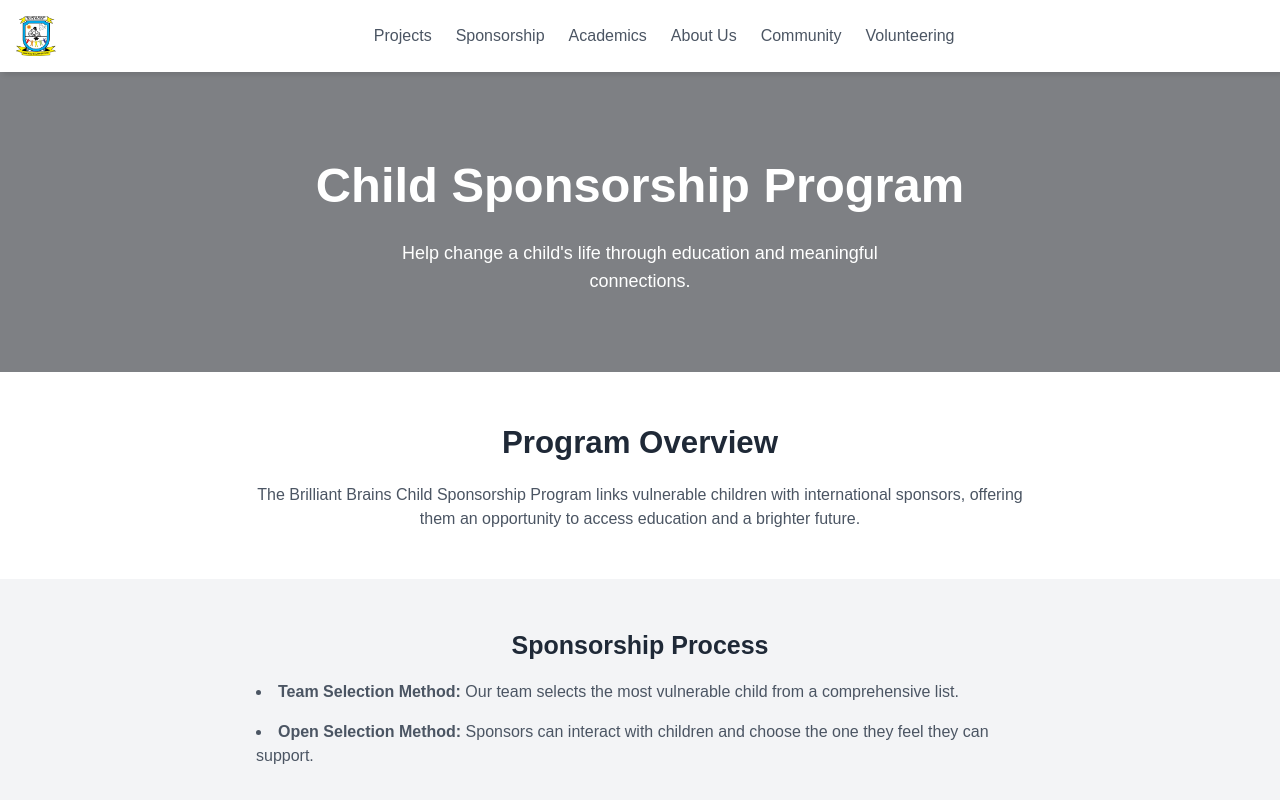
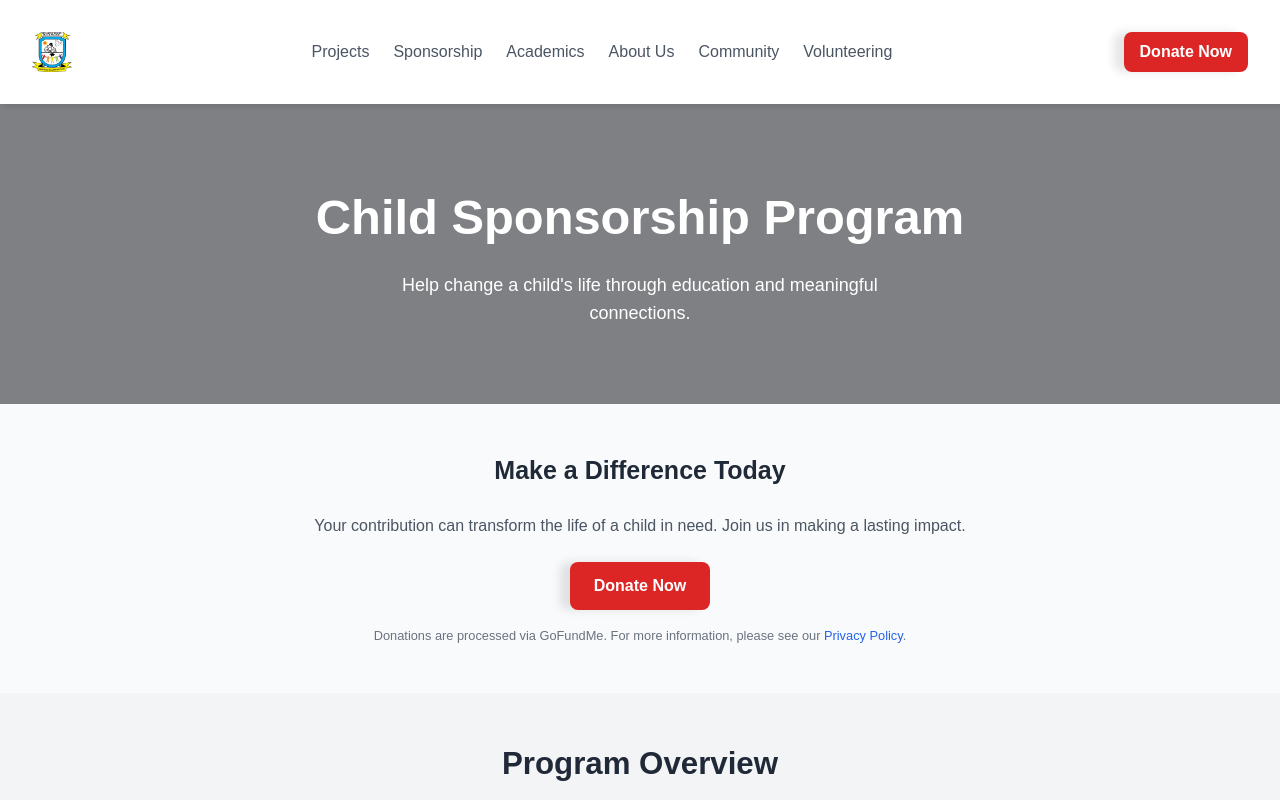
Before and after one commit to b3n3diktr/BrilliantBrainsPrimarySchool_Webpage, a React app: page /sponsorship in a window 1280 px wide. Shown: the top 800 px of the page. Built offline with nearby package versions, Linux system fonts and the light colour scheme.

Commit message:
Added a Donate button with a gofungme link

```diff
--- a/src/components/NavBar/NavBar.tsx
+++ b/src/components/NavBar/NavBar.tsx
@@ -24,7 +24,7 @@ const NavBar: React.FC = () => {
         <nav className="sticky top-0 w-full z-50 bg-white shadow-md">
             <div className="container mx-auto flex items-center justify-between p-4">
                 {/* Logo */}
-                <Link to="/home" className="flex items-center">
+                <Link to="/home" className="flex items-center m-4">
                     <img src={Logo} alt="Logo" className="h-10 w-auto mr-2" />
                 </Link>
 
@@ -44,11 +44,14 @@ const NavBar: React.FC = () => {
 
                         {/* Dropdown Menu */}
                         {dropdownOpen && (
-                            <div className="absolute left-0 mt-2 w-40 bg-white border border-gray-200 shadow-lg rounded">
+                            <div
+                                className="absolute left-0 mt-2 w-40 bg-white border border-gray-200 shadow-lg rounded">
                                 <ul className="py-2">
                                     <li>
-                                        <Link to="/about/staff" className="block px-4 py-2 hover:bg-gray-100 text-gray-800">Staff</Link>
-                                        <Link to="/about/history" className="block px-4 py-2 hover:bg-gray-100 text-gray-800">History</Link>
+                                        <Link to="/about/staff"
+                                              className="block px-4 py-2 hover:bg-gray-100 text-gray-800">Staff</Link>
+                                        <Link to="/about/history"
+                                              className="block px-4 py-2 hover:bg-gray-100 text-gray-800">History</Link>
                                     </li>
                                 </ul>
                             </div>
@@ -59,10 +62,20 @@ const NavBar: React.FC = () => {
                     <Link to="/volunteering" className="hover:text-gray-800">Volunteering</Link>
                 </div>
 
+                {/* Donate Button */}
+                <button
+                    className="hidden md:block bg-red-600 hover:bg-red-700 text-white font-bold py-2 px-4 rounded-lg shadow-lg transition duration-300 m-4"
+                    onClick={() => {
+                        window.open("https://www.gofundme.com/f/construction-of-the-new-school-building", "_blank");
+                    }}
+                >
+                    Donate Now
+                </button>
+
                 {/* Mobile Menu Icon */}
                 <div className="flex items-center">
                     <button onClick={toggleMenu} className="md:hidden text-gray-800 focus:outline-none">
-                        {menuOpen ? <FaTimes size={24} /> : <FaBars size={24} />}
+                        {menuOpen ? <FaTimes size={24}/> : <FaBars size={24}/>}
                     </button>
                 </div>
             </div>
@@ -98,7 +111,18 @@ const NavBar: React.FC = () => {
                             <Link to="/community" className="block py-2 text-center w-full border-b border-gray-300 hover:bg-gray-200" onClick={toggleMenu}>Community</Link>
                         </li>
                         <li className="w-full">
-                            <Link to="/volunteering" className="block py-2 text-center w-full" onClick={toggleMenu}>Volunteering</Link>
+                            <Link to="/volunteering" className="block py-2 text-center w-full border-b border-gray-300 hover:bg-gray-200" onClick={toggleMenu}>Volunteering</Link>
+                        </li>
+                        <li className="w-full flex justify-center">
+                            {/* Donate Button */}
+                            <button
+                                className="block bg-red-600 hover:bg-red-700 text-white font-bold py-2 px-4 rounded-lg shadow-lg transition duration-300 m-4"
+                                onClick={() => {
+                                    window.open("https://www.gofundme.com/f/construction-of-the-new-school-building", "_blank");
+                                }}
+                            >
+                                Donate Now
+                            </button>
                         </li>
                     </ul>
                 </div>
--- a/src/components/Sponsorship/Sponsorship.tsx
+++ b/src/components/Sponsorship/Sponsorship.tsx
@@ -1,6 +1,9 @@
 import React from 'react';
+import {useNavigate} from "react-router-dom";
 
 const Sponsorship: React.FC = () => {
+    const navigate = useNavigate();
+
     return (
         <div className="bg-gray-50 min-h-screen">
             {/* Page Header */}
@@ -14,34 +17,60 @@ const Sponsorship: React.FC = () => {
                 </div>
             </header>
 
+            {/* Donate Button */}
+            <section className="py-12 px-8 text-center">
+                <div className="max-w-3xl mx-auto">
+                    <h3 className="text-2xl font-semibold text-gray-800 mb-6">Make a Difference Today</h3>
+                    <p className="text-gray-600 mb-6">
+                        Your contribution can transform the life of a child in need. Join us in making a lasting impact.
+                    </p>
+                    <button
+                        className="bg-red-600 hover:bg-red-700 text-white font-bold py-3 px-6 rounded-lg shadow-lg transition duration-300"
+                        onClick={() => {
+                            window.open("https://www.gofundme.com/f/construction-of-the-new-school-building", "_blank");
+                        }}
+                    >
+                        Donate Now
+                    </button>
+                    <p className="text-gray-500 text-sm mt-4">
+                        Donations are processed via GoFundMe. For more information, please see our <a
+                        href="/privacy-policy" className="text-blue-600 hover:underline">Privacy Policy</a>.
+                    </p>
+                </div>
+            </section>
+
+
             {/* Introduction */}
-            <section className="py-12 px-8 bg-white text-center">
+            <section className="py-12 px-8 bg-gray-100 text-center">
                 <div className="max-w-3xl mx-auto">
                     <h2 className="text-3xl font-semibold text-gray-800 mb-4">Program Overview</h2>
                     <p className="text-gray-600">
-                        The Brilliant Brains Child Sponsorship Program links vulnerable children with international sponsors,
+                        The Brilliant Brains Child Sponsorship Program links vulnerable children with international
+                        sponsors,
                         offering them an opportunity to access education and a brighter future.
                     </p>
                 </div>
             </section>
 
             {/* Sponsorship Process */}
-            <section className="py-12 px-8 bg-gray-100 text-center">
+            <section className="py-12 px-8 text-center">
                 <div className="max-w-3xl mx-auto">
                     <h3 className="text-2xl font-semibold text-gray-800 mb-4">Sponsorship Process</h3>
                     <ul className="text-left text-gray-600 space-y-4 list-disc list-inside">
                         <li>
-                            <strong>Team Selection Method:</strong> Our team selects the most vulnerable child from a comprehensive list.
+                            <strong>Team Selection Method:</strong> Our team selects the most vulnerable child from a
+                            comprehensive list.
                         </li>
                         <li>
-                            <strong>Open Selection Method:</strong> Sponsors can interact with children and choose the one they feel they can support.
+                            <strong>Open Selection Method:</strong> Sponsors can interact with children and choose the
+                            one they feel they can support.
                         </li>
                     </ul>
                 </div>
             </section>
 
             {/* Payment Structure */}
-            <section className="py-12 px-8 bg-white">
+            <section className="py-12 px-8 bg-gray-100">
                 <div className="max-w-4xl mx-auto text-center">
                     <h3 className="text-2xl font-semibold text-gray-800 mb-4">Payment Structure</h3>
                     <p className="text-gray-600 mb-8">
@@ -59,7 +88,7 @@ const Sponsorship: React.FC = () => {
             </section>
 
             {/* Reporting and Communication */}
-            <section className="py-12 px-8 bg-gray-100">
+            <section className="py-12 px-8">
                 <div className="max-w-4xl mx-auto text-center">
                     <h3 className="text-2xl font-semibold text-gray-800 mb-4">Reporting and Communication</h3>
                     <p className="text-gray-600 mb-8">
@@ -80,7 +109,7 @@ const Sponsorship: React.FC = () => {
             </section>
 
             {/* Contact Information */}
-            <section className="py-12 px-8 bg-white text-center">
+            <section className="py-12 px-8 bg-gray-100 text-center">
                 <div className="max-w-3xl mx-auto">
                     <h3 className="text-2xl font-semibold text-gray-800 mb-4">Contact Information</h3>
                     <p className="text-gray-600">
@@ -89,7 +118,8 @@ const Sponsorship: React.FC = () => {
                     <p className="text-gray-600">Telephone: +256 788158032</p>
                     <p className="text-gray-600">Email: brilliantbrainssch16@gmail.com</p>
                     <p className="text-gray-600 mt-6">
-                        <strong>Address:</strong> Busokwa Zone, Karambi Ward, North Division, Fort-Portal Tourism City, Uganda.
+                        <strong>Address:</strong> Busokwa Zone, Karambi Ward, North Division, Fort-Portal Tourism City,
+                        Uganda.
                     </p>
                 </div>
             </section>
```
